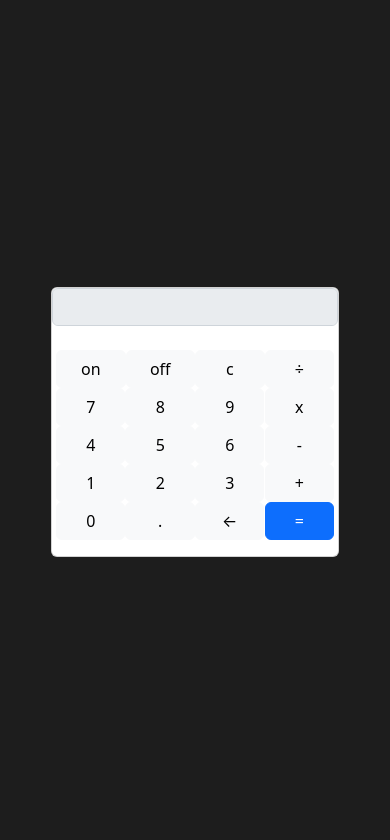
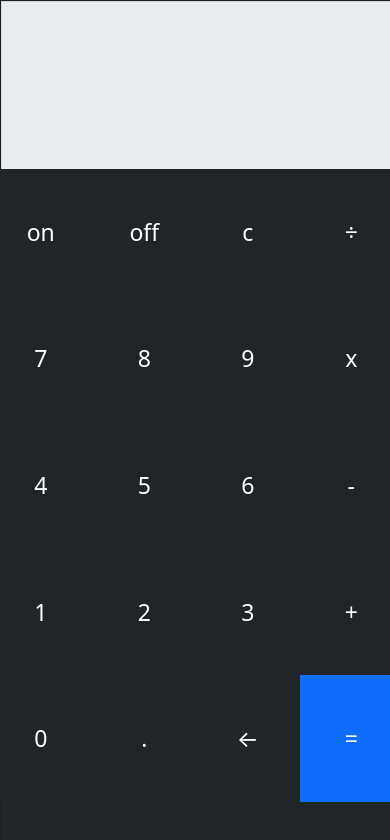
Before and after one commit to gsttvlima/web-calculator, a React (Create React App) app: page / in a window 390 px wide. Shown: the top 840 px of the page. Built offline with nearby package versions, Linux system fonts and the light colour scheme.

Commit message:
new design

```diff
--- a/src/App.css
+++ b/src/App.css
@@ -10,3 +10,81 @@
 .text-bold{
   font-weight: 500;
 }
+
+.character:focus{
+  background-color: #212529 !important;
+}
+.character:active{
+  background-color: #2b2f33 !important;
+}
+.character:active, .character:focus, .character:hover {
+  border: 1px !important;
+  border-color: #212529!important ;
+  -webkit-box-shadow: none;
+  box-shadow: none;
+}
+
+
+.card-body{
+  margin: 0px !important;
+  background-color: #212529 !important;
+}
+
+button{
+  border-radius: 0px !important;
+}
+
+.card{  background-color: #212529 !important;
+
+  border-radius: 0px !important;
+}
+
+#display{
+  border-radius: 0px;
+}
+
+
+@media (max-width: 768px) {
+
+  .calculator{
+    height: 100vh !important;
+    width: 100vw;
+  }
+
+  button{
+    height: 100%;
+    font-size: 23px !important;
+  }
+
+  .card-body{
+    padding: 0px !important;
+    margin: 0px !important;
+    height: 80vh;
+    position: fixed;
+    width: 100%;
+    top: 20vh;
+  }
+
+  .line{
+    height: 15vh;
+  }
+
+  .card-title{
+    height: 20vh;
+    position: fixed;
+    width: 100%;
+  }
+
+  #display{
+    height: 100%;
+  }
+  #display::placeholder{
+    color: rgb(151, 151, 151);
+    font-size: 20px;
+
+  }
+  #display{
+    font-size: 35px;
+  }
+
+ }
--- a/src/App.tsx
+++ b/src/App.tsx
@@ -175,31 +175,31 @@ function App() {
 
           <CardTitle>
 
-            <Input placeholder={message} disabled id="display" value={display}></Input>
+            <Input  placeholder={message} disabled id="display" value={display}></Input>
 
           </CardTitle>
 
           <CardBody>
 
 
-            <Row>
+            <Row className="line">
 
               <Col xs="3" className="p-0">
 
-                <Button block color="light" onClick={() => turnOn()}><span>on</span></Button>
+                <Button className="character" block color="dark" onClick={() => turnOn()}><span>on</span></Button>
 
               </Col>
 
 
               <Col xs="3" className="p-0">
 
-                <Button block color="light" onClick={() => turnOff()}>off</Button>
+                <Button className="character" block color="dark" onClick={() => turnOff()}>off</Button>
 
               </Col>
 
 
-              <Col xs="3" className="p-0"><Button block color="light" onClick={() => clearAll()}>c</Button></Col>
-              <Col xs="3" className="p-0"><Button block color="light" onClick={function () { addCharacter(character + '÷'); setOperation('÷') }}>÷</Button></Col>
+              <Col xs="3" className="p-0"><Button className="character" block color="dark" onClick={() => clearAll()}>c</Button></Col>
+              <Col xs="3" className="p-0"><Button className="character" block color="dark" onClick={function () { addCharacter(character + '÷'); setOperation('÷') }}>÷</Button></Col>
 
             </Row>
 
@@ -207,42 +207,42 @@ function App() {
 
 
               <Col xs="9">
-                <Row>
-                  <Col xs="4" className="p-0"><Button block color="light" onClick={() => addCharacter(character + '7')}>7</Button></Col>
-                  <Col xs="4" className="p-0"><Button block color="light" onClick={() => addCharacter(character + '8')}>8</Button></Col>
-                  <Col xs="4" className="p-0"><Button block color="light" onClick={() => addCharacter(character + '9')}>9</Button></Col>
+                <Row className="line">
+                  <Col xs="4" className="p-0"><Button className="character" block color="dark" onClick={() => addCharacter(character + '7')}>7</Button></Col>
+                  <Col xs="4" className="p-0"><Button className="character" block color="dark" onClick={() => addCharacter(character + '8')}>8</Button></Col>
+                  <Col xs="4" className="p-0"><Button className="character" block color="dark" onClick={() => addCharacter(character + '9')}>9</Button></Col>
                 </Row>
-                <Row>
-                  <Col xs="4" className="p-0"><Button block color="light" onClick={() => addCharacter(character + '4')}>4</Button></Col>
-                  <Col xs="4" className="p-0"><Button block color="light" onClick={() => addCharacter(character + '5')}>5</Button></Col>
-                  <Col xs="4" className="p-0"><Button block color="light" onClick={() => addCharacter(character + '6')}>6</Button></Col>
+                <Row className="line">
+                  <Col xs="4" className="p-0"><Button className="character" block color="dark" onClick={() => addCharacter(character + '4')}>4</Button></Col>
+                  <Col xs="4" className="p-0"><Button className="character" block color="dark" onClick={() => addCharacter(character + '5')}>5</Button></Col>
+                  <Col xs="4" className="p-0"><Button className="character" block color="dark" onClick={() => addCharacter(character + '6')}>6</Button></Col>
                 </Row>
-                <Row>
-                  <Col xs="4" className="p-0"><Button block color="light" onClick={() => addCharacter(character + '1')}>1</Button></Col>
-                  <Col xs="4" className="p-0"><Button block color="light" onClick={() => addCharacter(character + '2')}>2</Button></Col>
-                  <Col xs="4" className="p-0"><Button block color="light" onClick={() => addCharacter(character + '3')}>3</Button></Col>
+                <Row className="line">
+                  <Col xs="4" className="p-0"><Button className="character" block color="dark" onClick={() => addCharacter(character + '1')}>1</Button></Col>
+                  <Col xs="4" className="p-0"><Button className="character" block color="dark" onClick={() => addCharacter(character + '2')}>2</Button></Col>
+                  <Col xs="4" className="p-0"><Button className="character" block color="dark" onClick={() => addCharacter(character + '3')}>3</Button></Col>
                 </Row>
-                <Row>
-                  <Col xs="4" className="p-0"><Button block color="light" onClick={() => addCharacter(character + '0')}>0</Button></Col>
-                  <Col xs="4" className="p-0"><Button block color="light" onClick={function () { addCharacter(character + '.') }}>.</Button></Col>
-                  <Col xs="4" className="p-0"><Button block color="light" onClick={() => deleteLast()}>←</Button></Col>
+                <Row className="line">
+                  <Col xs="4" className="p-0"><Button className="character" block color="dark" onClick={() => addCharacter(character + '0')}>0</Button></Col>
+                  <Col xs="4" className="p-0"><Button className="character" block color="dark" onClick={function () { addCharacter(character + '.') }}>.</Button></Col>
+                  <Col xs="4" className="p-0"><Button className="character" block color="dark" onClick={() => deleteLast()}>←</Button></Col>
                 </Row>
               </Col>
 
               <Col xs="3">
 
-                <Row>
-                  <Col xs="12" className="p-0"><Button block color="light" onClick={function () { addCharacter(character + 'x'); setOperation('x') }}>x</Button></Col>
+                <Row className="line">
+                  <Col xs="12" className="p-0"><Button className="character" block color="dark" onClick={function () { addCharacter(character + 'x'); setOperation('x') }}>x</Button></Col>
                 </Row>
-                <Row>
-                  <Col xs="12" className="p-0"><Button block color="light" onClick={function () { addCharacter(character + '-'); setOperation('-') }}>-</Button></Col>
+                <Row className="line">
+                  <Col xs="12" className="p-0"><Button className="character" block color="dark" onClick={function () { addCharacter(character + '-'); setOperation('-') }}>-</Button></Col>
                 </Row>
-                <Row>
-                <Col xs="12" className="p-0"><Button block color="light" onClick={function () { addCharacter(character + '+'); setOperation('+') }}>+</Button></Col>
+                <Row className="line">
+                <Col xs="12" className="p-0"><Button className="character" block color="dark" onClick={function () { addCharacter(character + '+'); setOperation('+') }}>+</Button></Col>
 
                 </Row>
-                <Row>
-                  <Col xs="12" className="p-0"><Button block color="primary" onClick={() => getResult()}>=</Button></Col>
+                <Row className="line">
+                  <Col xs="12" className="p-0"><Button className="get-result" block color="primary" onClick={() => getResult()}>=</Button></Col>
                 </Row>
 
               </Col>
```
